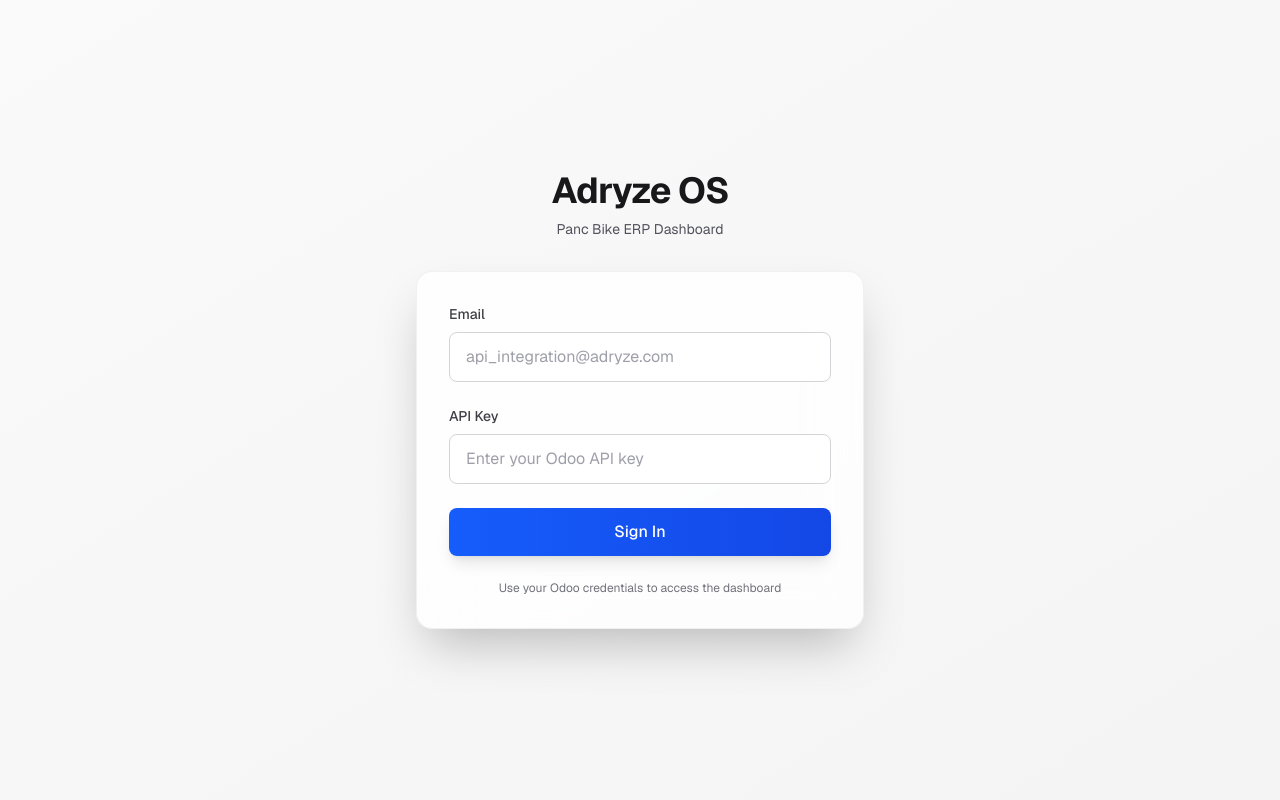
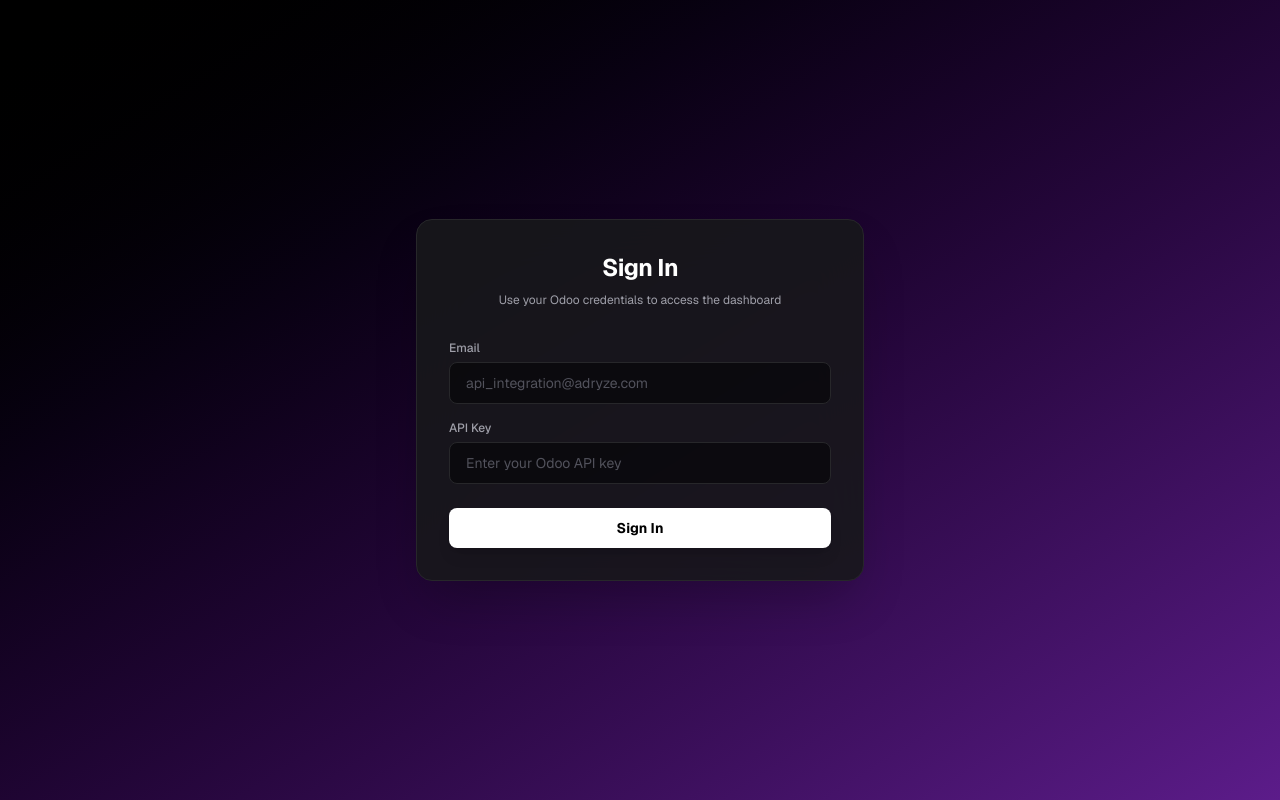
Before and after one commit to Ru0n/adryze-os, a Next.js app: page /login in a window 1280 px wide. Built offline with nearby package versions, Linux system fonts and the light colour scheme.

Commit message:
Auth UI and feat UI changes

```diff
--- a/app/dashboard/chat/page.tsx
+++ b/app/dashboard/chat/page.tsx
@@ -215,7 +215,7 @@
             </div>
 
             {/* 2. Chat List */}
-            <div className={`border-r border-zinc-200 dark:border-zinc-800 bg-zinc-50 dark:bg-zinc-900 flex flex-col transition-all duration-300 ${isSidebarCollapsed ? 'w-20' : 'w-80'}`}>
+            <div className={`border-r border-zinc-200 dark:border-zinc-800 bg-zinc-50 dark:bg-black flex flex-col transition-all duration-300 ${isSidebarCollapsed ? 'w-20' : 'w-80'}`}>
                 <div className="h-16 px-4 flex items-center justify-between border-b border-zinc-200 dark:border-zinc-800">
                     {!isSidebarCollapsed && <h1 className="text-lg font-bold">Messages</h1>}
                     <button
@@ -233,7 +233,7 @@
                             <Search className="absolute left-3 top-1/2 -translate-y-1/2 w-4 h-4 text-zinc-400 dark:text-zinc-500" />
                             <input
                                 placeholder="Search chats..."
-                                className="w-full bg-zinc-100 dark:bg-zinc-800 rounded-lg pl-10 pr-4 py-2 text-sm text-zinc-900 dark:text-zinc-100 placeholder-zinc-400 dark:placeholder-zinc-500 outline-none focus:ring-1 focus:ring-zinc-300 dark:focus:ring-zinc-600"
+                                className="w-full bg-zinc-100 dark:bg-zinc-900/50 rounded-lg pl-10 pr-4 py-2 text-sm text-zinc-900 dark:text-zinc-100 placeholder-zinc-400 dark:placeholder-zinc-500 outline-none focus:ring-1 focus:ring-zinc-300 dark:focus:ring-zinc-600"
                             />
                         </div>
                     </div>
@@ -247,8 +247,8 @@
                                 key={filter}
                                 onClick={() => setActiveFilter(filter)}
                                 className={`px-3 py-1.5 rounded-full text-xs font-medium transition-all ${activeFilter === filter
-                                        ? `${platformColor.bg} text-white shadow-sm`
-                                        : 'bg-zinc-200 dark:bg-zinc-800 text-zinc-600 dark:text-zinc-400 hover:bg-zinc-300 dark:hover:bg-zinc-700'
+                                    ? `${platformColor.bg} text-white shadow-sm`
+                                    : 'bg-zinc-200 dark:bg-zinc-800 text-zinc-600 dark:text-zinc-400 hover:bg-zinc-300 dark:hover:bg-zinc-700'
                                     }`}
                             >
                                 {filter}
--- a/app/dashboard/layout.tsx
+++ b/app/dashboard/layout.tsx
@@ -46,15 +46,13 @@
                                 Adryze OS
                             </h2>
                         )}
-                        {/* Collapse Toggle Button (Expanded State: Outside/Right Edge) */}
-                        {!isCollapsed && (
-                            <button
-                                onClick={() => setIsCollapsed(true)}
-                                className="absolute -right-3 top-7 w-6 h-6 bg-white dark:bg-zinc-800 border border-zinc-200 dark:border-zinc-700 rounded-full flex items-center justify-center text-zinc-500 hover:text-[#5c1c8a] shadow-sm z-50 hover:scale-110 transition-all"
-                            >
-                                <ChevronLeft className="w-3 h-3" />
-                            </button>
-                        )}
+                        {/* Collapse/Expand Toggle Button (Inline style) */}
+                        <button
+                            onClick={() => setIsCollapsed(!isCollapsed)}
+                            className="p-2 hover:bg-zinc-800 rounded-lg transition-colors text-zinc-400 hover:text-white"
+                        >
+                            <ChevronLeft className={`w-5 h-5 transition-transform duration-300 ${isCollapsed ? 'rotate-180' : ''}`} />
+                        </button>
                     </div>
 
                     {/* Navigation */}
@@ -92,15 +90,7 @@
 
                     {/* Footer Actions */}
                     <div className="p-4 border-t border-zinc-800 flex flex-col gap-4">
-                        {/* Expand Button (Collapsed State: Inside/Centered) */}
-                        {isCollapsed && (
-                            <button
-                                onClick={() => setIsCollapsed(false)}
-                                className="w-10 h-10 mx-auto bg-zinc-900 hover:bg-zinc-800 border border-zinc-800 rounded-xl flex items-center justify-center text-zinc-400 hover:text-white transition-all"
-                            >
-                                <ChevronRight className="w-4 h-4" />
-                            </button>
-                        )}
+
 
                         <button
                             onClick={handleLogout}
--- a/app/login/page.tsx
+++ b/app/login/page.tsx
@@ -39,26 +39,26 @@
     };
 
     return (
-        <div className="flex min-h-screen items-center justify-center bg-gradient-to-br from-zinc-50 to-zinc-100 dark:from-zinc-950 dark:to-black px-4">
-            <div className="w-full max-w-md">
-                {/* Logo/Brand */}
-                <div className="mb-8 text-center">
-                    <h1 className="text-4xl font-bold tracking-tight text-zinc-900 dark:text-white">
-                        Adryze OS
-                    </h1>
-                    <p className="mt-2 text-sm text-zinc-600 dark:text-zinc-400">
-                        Panc Bike ERP Dashboard
-                    </p>
-                </div>
+        <div className="flex min-h-screen items-center justify-center bg-gradient-to-br from-[#000000] to-[#5c1c8a] text-zinc-100 relative overflow-hidden px-4">
 
+            <div className="w-full max-w-md relative z-10">
                 {/* Login Card */}
-                <div className="rounded-2xl bg-white/80 dark:bg-zinc-900/80 backdrop-blur-xl shadow-2xl border border-zinc-200/50 dark:border-zinc-800/50 p-8">
-                    <form onSubmit={handleSubmit} className="space-y-6">
+                <div className="rounded-2xl bg-zinc-900/90 backdrop-blur-xl shadow-2xl border border-zinc-800 p-8">
+                    <div className="mb-8 text-center">
+                        <h1 className="text-2xl font-bold tracking-tight text-white">
+                            Sign In
+                        </h1>
+                        <p className="mt-2 text-xs text-zinc-400">
+                            Use your Odoo credentials to access the dashboard
+                        </p>
+                    </div>
+
+                    <form onSubmit={handleSubmit} className="space-y-4">
                         {/* Email Field */}
                         <div>
                             <label
                                 htmlFor="username"
-                                className="block text-sm font-medium text-zinc-700 dark:text-zinc-300 mb-2"
+                                className="block text-xs font-medium text-zinc-400 mb-1.5"
                             >
                                 Email
                             </label>
@@ -68,7 +68,7 @@
                                 value={username}
                                 onChange={(e) => setUsername(e.target.value)}
                                 required
-                                className="w-full px-4 py-3 rounded-lg border border-zinc-300 dark:border-zinc-700 bg-white dark:bg-zinc-800 text-zinc-900 dark:text-white placeholder-zinc-400 focus:outline-none focus:ring-2 focus:ring-blue-500 transition-all"
+                                className="w-full px-4 py-2.5 rounded-lg border border-zinc-800 bg-black/50 text-white placeholder-zinc-600 focus:outline-none focus:ring-1 focus:ring-zinc-700 focus:border-zinc-700 transition-all text-sm"
                                 placeholder="api_integration@adryze.com"
                                 disabled={loading}
                             />
@@ -78,7 +78,7 @@
                         <div>
                             <label
                                 htmlFor="password"
-                                className="block text-sm font-medium text-zinc-700 dark:text-zinc-300 mb-2"
+                                className="block text-xs font-medium text-zinc-400 mb-1.5"
                             >
                                 API Key
                             </label>
@@ -88,7 +88,7 @@
                                 value={password}
                                 onChange={(e) => setPassword(e.target.value)}
                                 required
-                                className="w-full px-4 py-3 rounded-lg border border-zinc-300 dark:border-zinc-700 bg-white dark:bg-zinc-800 text-zinc-900 dark:text-white placeholder-zinc-400 focus:outline-none focus:ring-2 focus:ring-blue-500 transition-all"
+                                className="w-full px-4 py-2.5 rounded-lg border border-zinc-800 bg-black/50 text-white placeholder-zinc-600 focus:outline-none focus:ring-1 focus:ring-zinc-700 focus:border-zinc-700 transition-all text-sm"
                                 placeholder="Enter your Odoo API key"
                                 disabled={loading}
                             />
@@ -96,7 +96,7 @@
 
                         {/* Error Message */}
                         {error && (
-                            <div className="rounded-lg bg-red-50 dark:bg-red-900/20 border border-red-200 dark:border-red-800 px-4 py-3 text-sm text-red-700 dark:text-red-400">
+                            <div className="rounded-lg bg-red-900/20 border border-red-900/50 px-4 py-2 text-xs text-red-400">
                                 {error}
                             </div>
                         )}
@@ -105,11 +105,11 @@
                         <button
                             type="submit"
                             disabled={loading}
-                            className="w-full py-3 px-4 rounded-lg bg-gradient-to-r from-blue-600 to-blue-700 hover:from-blue-700 hover:to-blue-800 text-white font-medium shadow-lg hover:shadow-xl transition-all duration-200 disabled:opacity-50 disabled:cursor-not-allowed"
+                            className="w-full py-2.5 px-4 rounded-lg bg-white hover:bg-zinc-200 text-black font-bold text-sm shadow-lg transition-all duration-200 disabled:opacity-50 disabled:cursor-not-allowed mt-2"
                         >
                             {loading ? (
                                 <span className="flex items-center justify-center gap-2">
-                                    <svg className="animate-spin h-5 w-5" viewBox="0 0 24 24">
+                                    <svg className="animate-spin h-4 w-4" viewBox="0 0 24 24">
                                         <circle className="opacity-25" cx="12" cy="12" r="10" stroke="currentColor" strokeWidth="4" fill="none" />
                                         <path className="opacity-75" fill="currentColor" d="M4 12a8 8 0 018-8V0C5.373 0 0 5.373 0 12h4zm2 5.291A7.962 7.962 0 014 12H0c0 3.042 1.135 5.824 3 7.938l3-2.647z" />
                                     </svg>
@@ -121,10 +121,12 @@
                         </button>
                     </form>
 
+
+
                     {/* Helper Text */}
-                    <p className="mt-6 text-center text-xs text-zinc-500 dark:text-zinc-400">
+                    {/* <p className="mt-6 text-center text-xs text-zinc-500 dark:text-zinc-600">
                         Use your Odoo credentials to access the dashboard
-                    </p>
+                    </p> */}
                 </div>
             </div>
         </div>
```
